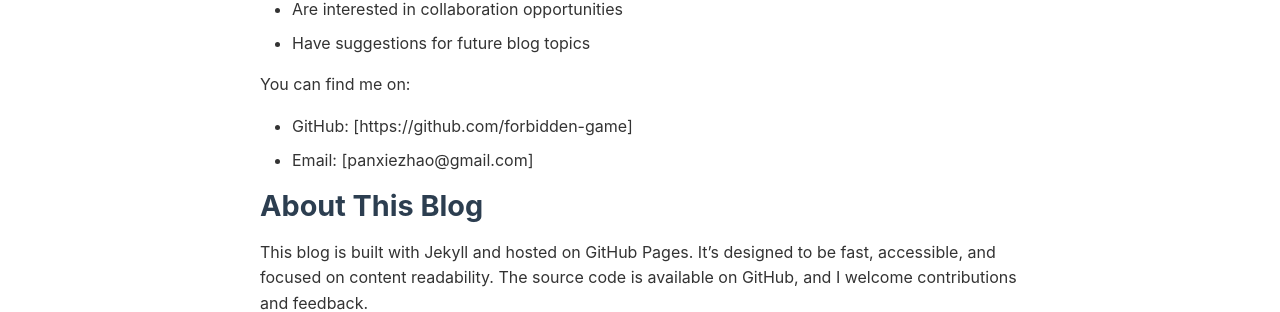
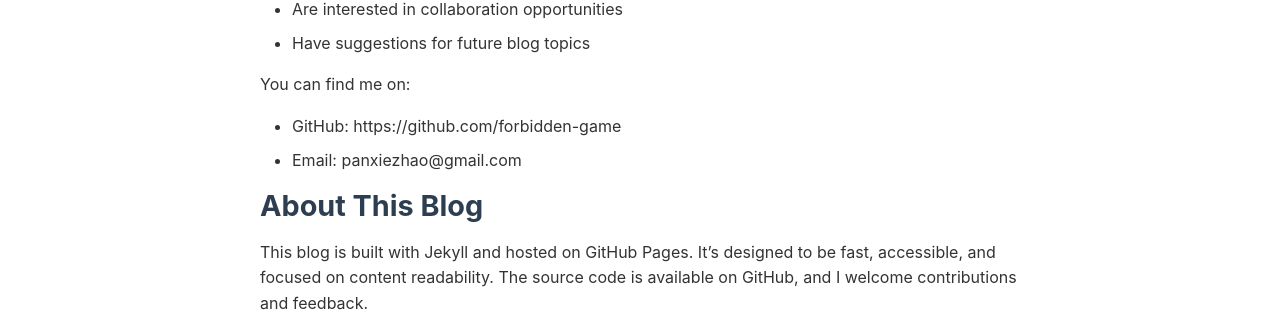
Before and after one commit to forbidden-game/forbidden-game.github.io, a Jekyll site: the page built from about.md, in a window 1280 px wide. Shown: the part 1034-1346 px from the top of the page. Built offline with Jekyll 4.4.1, drawn with Linux system fonts in a browser that asks for light colours.

Commit message:
small fix

```diff
--- a/about.md
+++ b/about.md
@@ -34,8 +34,8 @@ I believe in the power of knowledge sharing and community collaboration. Feel fr
 - Have suggestions for future blog topics
 
 You can find me on:
-- GitHub: [https://github.com/forbidden-game]
-- Email: [panxiezhao@gmail.com]
+- GitHub: https://github.com/forbidden-game
+- Email: panxiezhao@gmail.com
 
 ## About This Blog
 
```
Also changed, not shown: index.md (+1 -2 lines).
